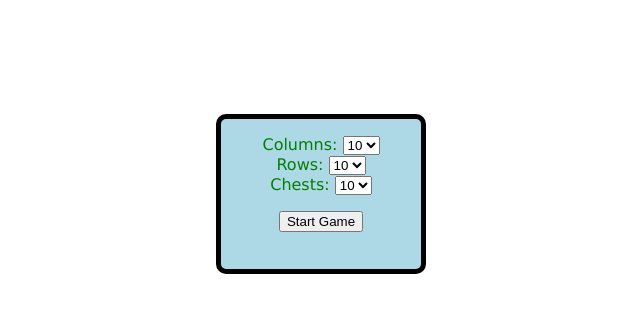
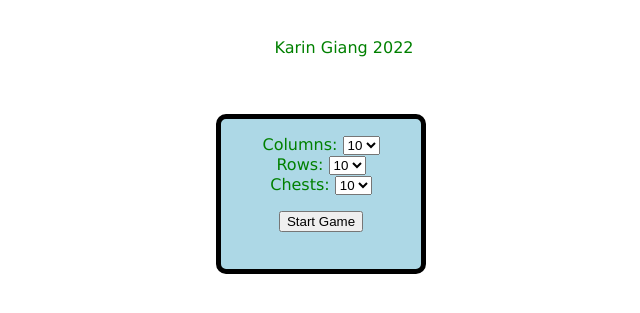
Before and after one commit to Carranya/treasure-digger, a PHP site: page / in a window 1280 px wide. Shown: the part 46-359 px from the top of the page, without its empty margins (296-936 px from the left). Run offline with PHP 8.4, Linux system fonts and the light colour scheme.

Commit message:
add new styles

```diff
--- a/index.php
+++ b/index.php
@@ -16,6 +16,10 @@
         <div id="turns" class="infoScore"></div>
         <div id="findChests" class="infoScore"></div>
 
+        <div id="footer">
+            <div id="footText">Karin Giang 2022</div>
+        </div>
+    <div class="idBox">
         <div id="gameSettings" class="infoBox">
             <p>Columns: <select id="setupCols">
                 <?php
@@ -43,11 +47,16 @@
 
             <p><input type="button" id="idSettings" value="Start Game"></p>
         </div>
+    </div>
 
+    <div class="idBox">
         <div id="winBox" class="infoBox">
             <h1>You win!</h1>
             <p>Turns: <span id="winTurns"></span></p>
             <p><a href="index.php" id="newGame">New Game?</a><p>
         </div>
+    </div>
+
+
 </body>
 </html>
```
Lines whose indentation alone changed are shown as unchanged.
